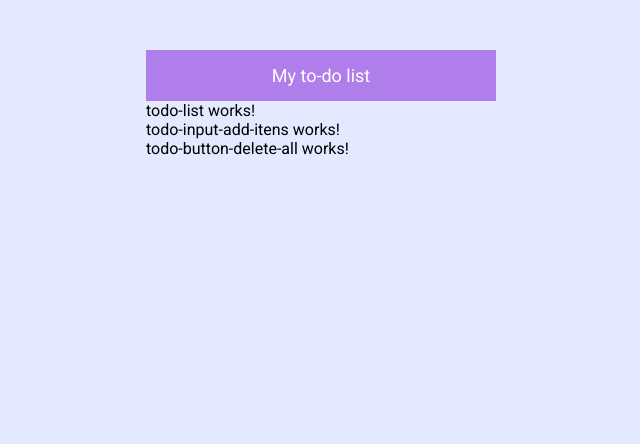
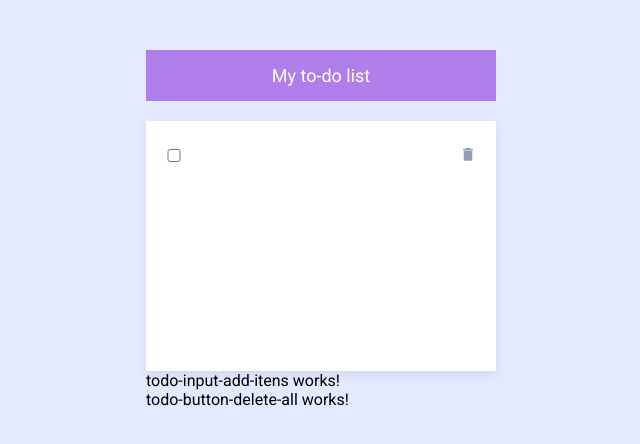
Before and after one commit to GeorgeSalu/angular2, an Angular app in the folder app-todo/: page / in a window 1280 px wide. Shown: the top 444 px of the page, without its empty margins (319-959 px from the left). Built offline with nearby package versions, Linux system fonts and the light colour scheme.

Commit message:
montando html e css do componente todo-list

```diff
--- a/app-todo/src/app/modules/home/components/todo-list/todo-list.component.html
+++ b/app-todo/src/app/modules/home/components/todo-list/todo-list.component.html
@@ -1,4 +1,15 @@
-<p>todo-list works!</p>
+<section>
+  <ul>
+    <li>
+      <input type="checkbox">
+      <input type="text">
+
+      <button>
+        <img src="assets/icons/icon-trash.svg">
+      </button>
+    </li>
+  </ul>
+</section>
 
 <app-todo-input-add-itens></app-todo-input-add-itens>
 <app-todo-button-delete-all></app-todo-button-delete-all>
--- a/app-todo/src/app/modules/home/components/todo-list/todo-list.component.scss
+++ b/app-todo/src/app/modules/home/components/todo-list/todo-list.component.scss
@@ -0,0 +1,52 @@
+@import '../../../../../dist/scss/variables.scss';
+
+section{
+  width: 100%;
+  min-height: 250px;
+
+  background: $secondary-background-color;
+  box-shadow: 0px 4px 10px rgba(0, 0, 0, 0.08);
+
+  margin-top: 20px;
+
+  &.loading{
+    background-image: url("../../../../../assets/img/bg-task.png");
+    background-repeat: no-repeat;
+    background-position: center 30px;
+  }
+
+  ul{
+    padding: 20px;
+
+    li{
+      display: flex;
+      justify-content: space-between;
+      align-items: center;
+
+      margin-bottom: 10px;
+
+      input{
+        &[type="checkbox"]{
+          width: 5%;
+        }
+        &[type="text"]{
+          width: 80%;
+          padding: 5px 10px;
+          border: none;
+
+          font-size: 16px;
+          color: $primary-text-color;
+          &.checked{
+            text-decoration: line-through;
+          }
+        }
+      }
+
+      button{
+        width: 5%;
+        background: none;
+        border: none;
+      }
+    }
+  }
+}
```
